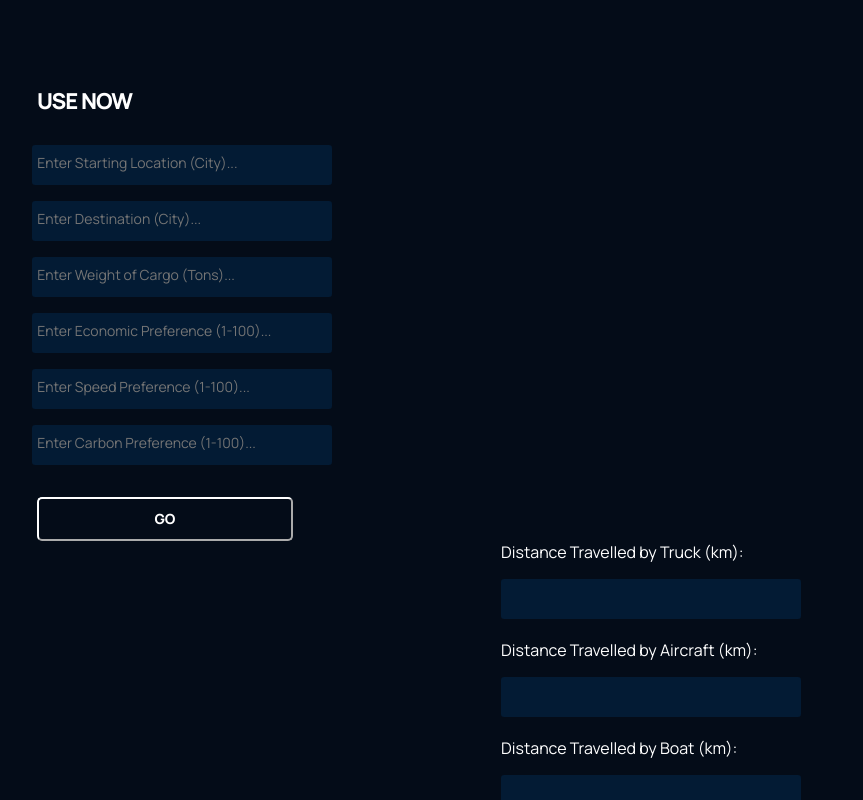
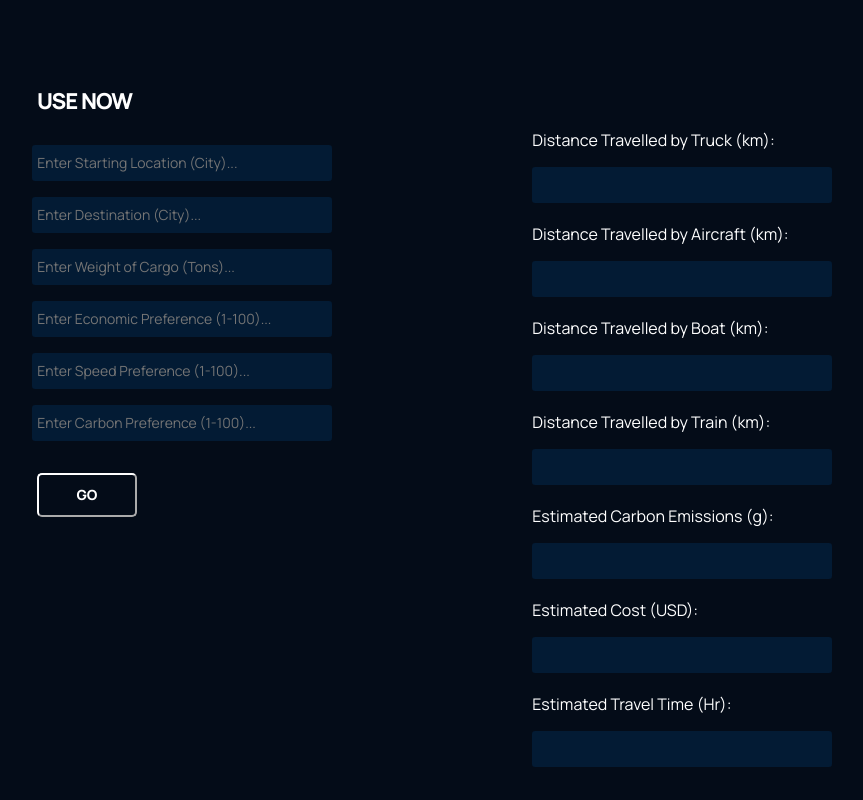
Before and after one commit to AbhinavAkkiraju/QuantumLogistics, a React (Create React App) app in the folder quantumlogistics/: page / in a window 1280 px wide. Shown: the part 640-1440 px from the top of the page, without its empty margins (59-922 px from the left). Built offline with nearby package versions, Linux system fonts and the light colour scheme.

Commit message:
styling output boxes

```diff
--- a/quantumlogistics/src/containers/usenow/UseNow.css
+++ b/quantumlogistics/src/containers/usenow/UseNow.css
@@ -1,14 +1,25 @@
 .usenow {
     padding-top: 8rem;
+    display: flex;
+    flex-wrap: wrap;
 }
 
-.usenow-feature {
-    display: flex;
+.break {
+    flex-basis: 100%;
+    height: 0;
+}
+
+.usenow-output {
+    flex-grow: 1;
 }
 
 .usenow-feature h1 {
     font-size: 22px;
     margin-left: 5rem;
+}
+
+.usenow-input {
+    max-width: 900px;
 }
 
 .startinglocation {
@@ -138,8 +149,12 @@
 }
 
 .outtext {
-    margin-left: 35rem;
+    margin-left: 200px;
     margin-bottom: 20px;
+}
+
+.outlable {
+    margin-left: 200px;
 }
 
 .boatdistance {
@@ -147,7 +162,7 @@
     font-size: 16px;
     font-family: var(--font-family);
     margin-top: -24.4rem;
-    margin-left: 35rem;
+    margin-left: 200px;
 }
 
 .traindistance {
@@ -155,7 +170,7 @@
     font-size: 16px;
     font-family: var(--font-family);
     margin-top: -24.4rem;
-    margin-left: 35rem;
+    margin-left: 200px;
     margin-bottom: 35rem;
 }
 
@@ -178,5 +193,11 @@
 
 .startinglocation, .destinationlocation, .weight, .economicpreference, .speedpreference, .carbonpreference {
     background-color: #031B34;
+    border: 0;
     max-width: 300px;
+    width: 300px;
 }
+
+.nopercent{
+    width: 100px;
+}
--- a/quantumlogistics/src/containers/usenow/UseNow.jsx
+++ b/quantumlogistics/src/containers/usenow/UseNow.jsx
@@ -22,6 +22,7 @@ const UseNow = () => {
             <div className="usenow-feature">
                 <Feature title="USE NOW" />
             </div>
+            <div className='break'></div>
             <div className="usenow-input">
                 <form onSubmit={handleSubmit}>
                     <input onChange={(e) => setstartinglocation(e.target.value)} value={startinglocation} className='startinglocation' type="text" placeholder='Enter Starting Location (City)...' />
@@ -30,20 +31,29 @@ const UseNow = () => {
                     <input onChange={(e) => setep(e.target.value)} value={ep} className='economicpreference' type="text" placeholder='Enter Economic Preference (1-100)...' />
                     <input onChange={(e) => setsp(e.target.value)} value={sp} className='speedpreference' type="text" placeholder='Enter Speed Preference (1-100)...' />
                     <input onChange={(e) => setcp(e.target.value)} value={cp} className='carbonpreference' type="text" placeholder='Enter Carbon Preference (1-100)...' />
-                    <input type="submit" className='gradient__background' value="GO" />
+                    <input type="submit" className='gradient__background nopercent' value="GO" />
                 </form>
             </div>
             <div className="usenow-output">
-                <label className='truckdistance'> Distance Travelled by Truck (km):
+                <label className='truckdistance outlable'> Distance Travelled by Truck (km):
                     <input type="text" value={weight} className="startinglocation outtext" />
                 </label>
-                <label className='aircraftdistance'> Distance Travelled by Aircraft (km):
+                <label className='aircraftdistance outlable'> Distance Travelled by Aircraft (km):
                     <input type="text" value={weight} className="startinglocation outtext" />
                 </label>
-                <label className='boatdistance'> Distance Travelled by Boat (km):
+                <label className='boatdistance outlable'> Distance Travelled by Boat (km):
                     <input type="text" value={weight} className="startinglocation outtext" />
                 </label>
-                <label className='traindistance'> Distance Travelled by Train (km):
+                <label className='traindistance outlable'> Distance Travelled by Train (km):
+                    <input type="text" value={weight} className="startinglocation outtext" />
+                </label>
+                <label className='traindistance outlable'> Estimated Carbon Emissions (g):
+                    <input type="text" value={weight} className="startinglocation outtext" />
+                </label>
+                <label className='traindistance outlable'> Estimated Cost (USD):
+                    <input type="text" value={weight} className="startinglocation outtext" />
+                </label>
+                <label className='traindistance outlable'> Estimated Travel Time (Hr):
                     <input type="text" value={weight} className="startinglocation outtext" />
                 </label>
             </div>
```
